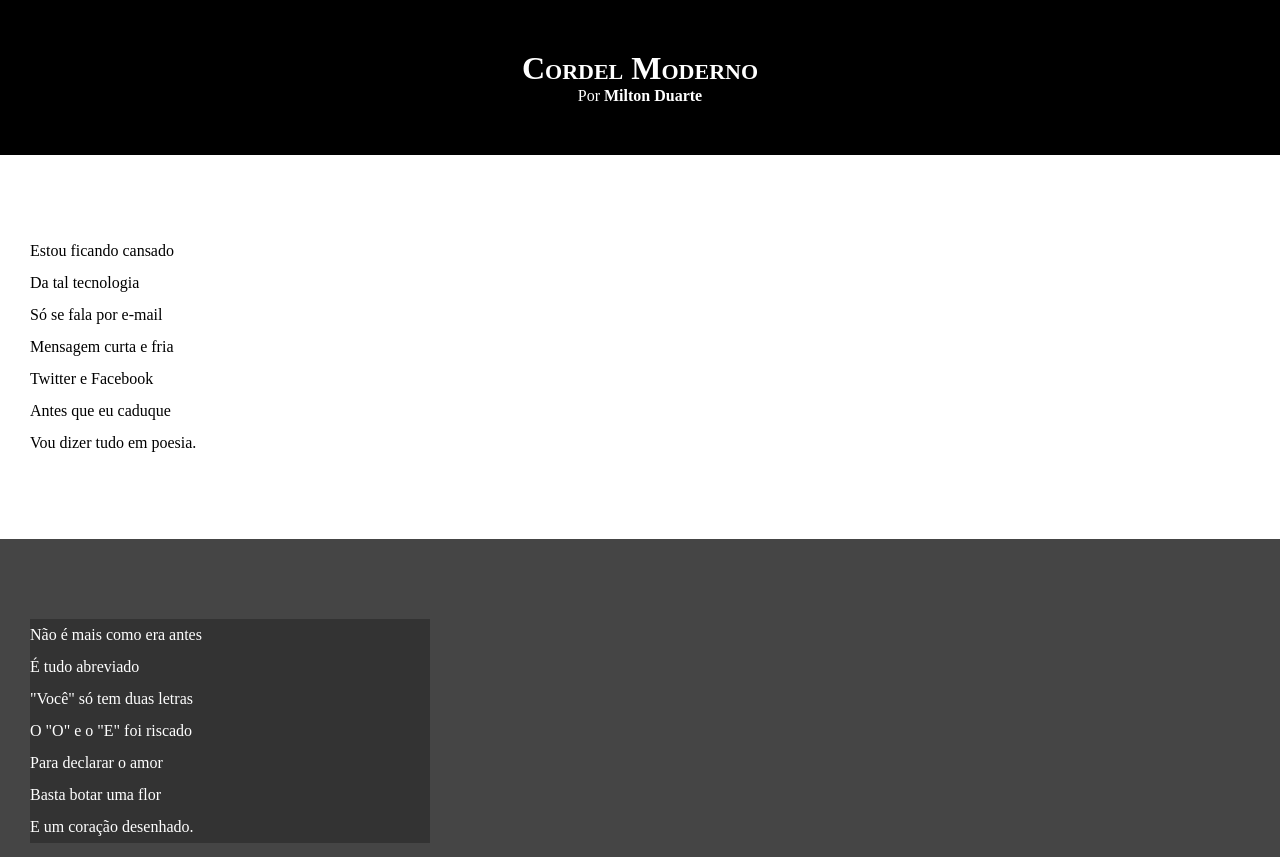
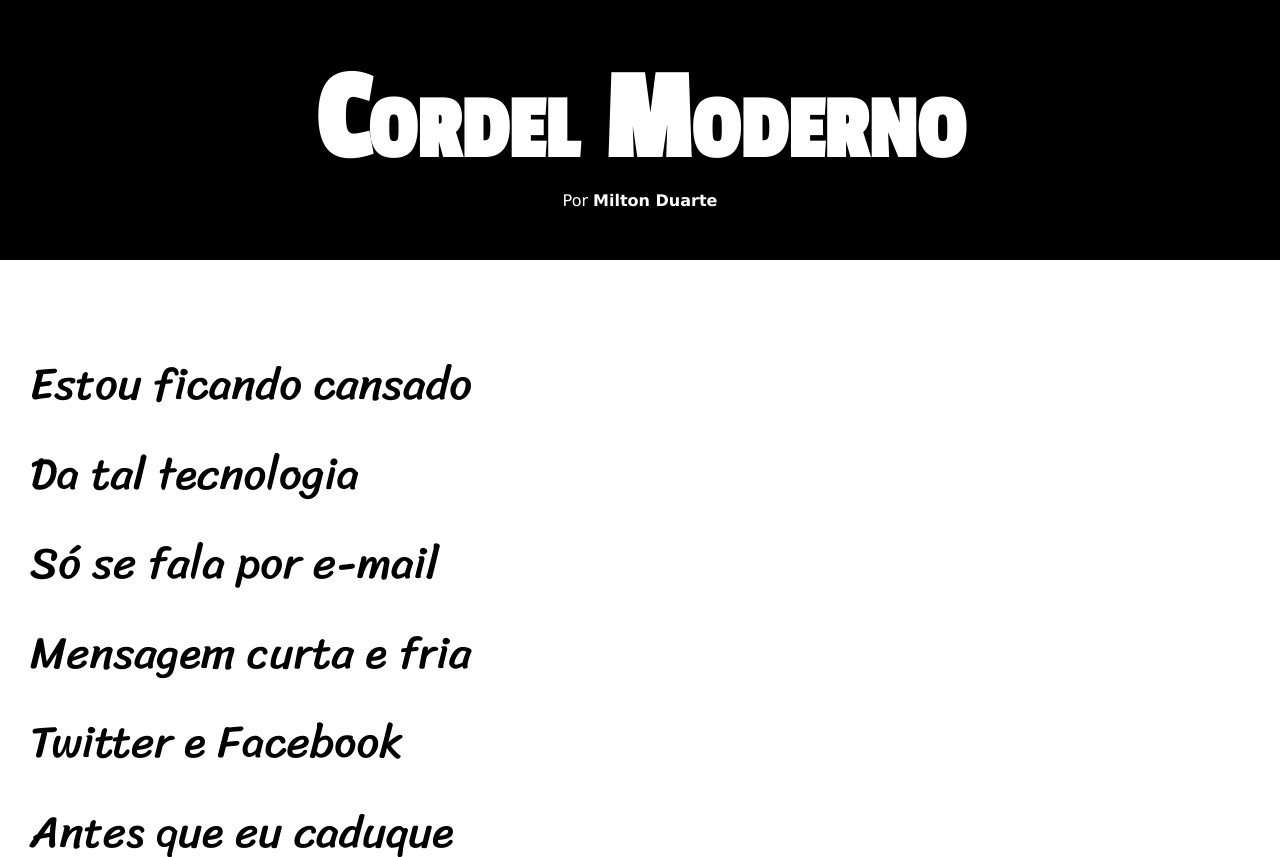
Before and after one commit to JulioCesar0000/html-css, a plain HTML site: page Desafios/d5/index.html in a window 1280 px wide. Shown: the top 857 px of the page. Drawn offline with Linux system fonts and the light colour scheme.

Commit message:
atualização do d5

```diff
--- a/Desafios/d5/estilo/style.css
+++ b/Desafios/d5/estilo/style.css
@@ -1,4 +1,14 @@
 @charset "UTF-8";
+
+@import url('https://fonts.googleapis.com/css2?family=Passion+One&display=swap');
+
+@import url('https://fonts.googleapis.com/css2?family=Sriracha&display=swap');
+
+:root {
+    --font1: Verdena, Geneva, Tahoma, sans-serif;
+    --font2: 'Passion One', cursive;
+    --font3: 'Sriracha', cursive;
+}
 
 * {
   margin: 0px;
@@ -8,6 +18,7 @@
 html, body {
     min-height: 100vh;
     background-color: darkgray;
+    font-family: var(--font1);
 }
 
 header {
@@ -18,6 +29,8 @@ header {
 header > h1 {
     padding-top: 50px;
     font-variant: small-caps;
+    font-family: var(--font2);
+    font-size: 10vw;
 }
 
 header > p {
@@ -37,6 +50,8 @@ section {
     padding-bottom: 10vh;
     line-height: 2em;
     padding-left: 30px;
+    font-family: var(--font3);
+    font-size: 3.5vw;
 }
 section.normal {
     background-color: white;
@@ -47,7 +62,8 @@ section.imagem {
     color: white;
 }
 section.imagem > p {
-    width: 400px;
+    display: inline-block;
+    padding: 5px;
     background-color: rgba(0, 0, 0, 0.267);
 }
 footer {
```
